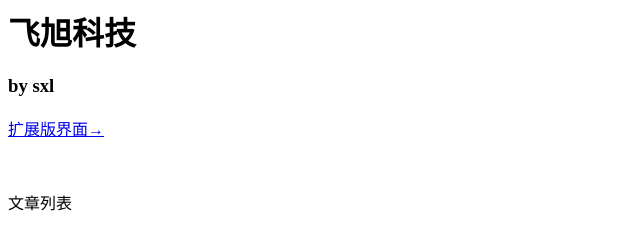
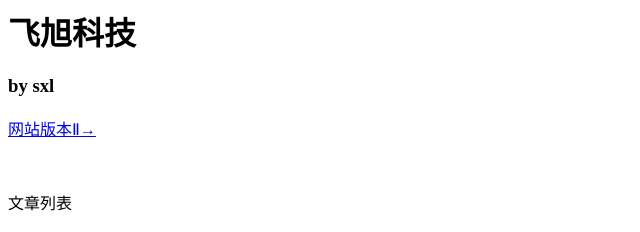
Before and after one commit to feixukeji/feixukeji.github.io, a plain HTML site: page index.html in a window 1280 px wide. Shown: the top 232 px of the page, 0-640 px from the left. Drawn offline with Linux system fonts and the light colour scheme.

Commit message:
Update index.html

```diff
--- a/index.html
+++ b/index.html
@@ -3,7 +3,7 @@
 
   <h1>飞旭科技</h1>
   <h3>by sxl</h3>
-  <p><a href="https://feixukeji.wordpress.com">扩展版界面→</a></p><br>
+  <p><a href="https://feixukeji.wordpress.com">网站版本Ⅱ→</a></p><br>
   <p>文章列表</p>
   <p><a href="https://feixukeji.github.io/article/飞旭协议.pdf">飞旭协议</a></p>
   <p><a href="https://feixukeji.github.io/article/高中视角下的初中物理——谈水瓶问题的三种解法.pdf">高中视角下的初中物理——谈水瓶问题的三种解法（2019年3月15日）</a></p>
```
